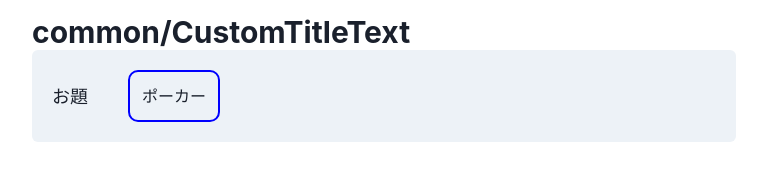
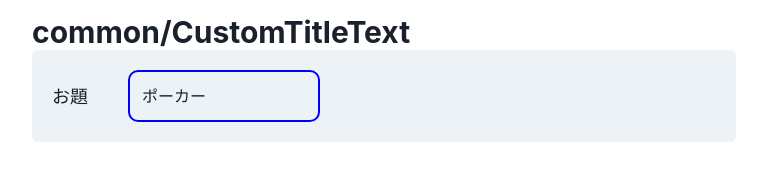
Before and after one commit to hacku-chamomilla/doutankyohi-front-end, a Next.js app: page /components in a window 1280 px wide. Shown: the part 280-452 px from the top of the page, without its empty margins (256-1023 px from the left). Built offline with nearby package versions, Linux system fonts and the light colour scheme.

Commit message:
style: 色々

```diff
--- a/src/components/common/CustomTitleText.tsx
+++ b/src/components/common/CustomTitleText.tsx
@@ -10,7 +10,14 @@ export const CustomTitleText = ({ title, text }: Props) => {
   return (
     <HStack spacing="40px">
       <Text fontSize="lg">{title}</Text>
-      <Box borderWidth="2px" borderColor="blue" borderRadius={10} p={3}>
+      <Box
+        borderWidth="2px"
+        borderColor="blue"
+        borderRadius={10}
+        p={3}
+        minW={48}
+        minH={12}
+      >
         {text}
       </Box>
     </HStack>
--- a/src/components/game/DeleteHintOtherMasterUI.tsx
+++ b/src/components/game/DeleteHintOtherMasterUI.tsx
@@ -41,6 +41,7 @@ export const DeleteHintOtherMasterUI = ({ hintList, setStep }: Props) => {
           <Image src="https://bit.ly/3ZbrlSt" alt="deco4" boxSize="40px" />
         </HStack>
       </Center>
+      <VSpacer size={12} />
       <Button
         onClick={() => {
           FetchStep(setStep, router, room.id);
@@ -48,9 +49,7 @@ export const DeleteHintOtherMasterUI = ({ hintList, setStep }: Props) => {
       >
         更新
       </Button>
-      <VSpacer size={20} />
-      <Text fontSize={24}>被ったヒントを見つけましょう</Text>
-      <VSpacer size={20} />
+      <VSpacer size={12} />
       <VStack spacing={4} align="stretch">
         {hintList.map((hint, i) => {
           return (
--- a/src/components/game/DiscussJudgeAns.tsx
+++ b/src/components/game/DiscussJudgeAns.tsx
@@ -2,7 +2,7 @@ import { useRouter } from "next/router";
 import React, { Dispatch, SetStateAction } from "react";
 import { useRecoilValue } from "recoil";
 
-import { Button, Center, Text, VStack } from "@chakra-ui/react";
+import { Button, Center, HStack, Image, Text, VStack } from "@chakra-ui/react";
 
 import { RecoilRoom } from "@/store/Recoil";
 
@@ -32,7 +32,11 @@ export const DiscussJudgeAns = ({ theme, answer, setStep }: Props) => {
           <VSpacer size={12} />
           <Button onClick={handleUpdate}>更新</Button>
           <VSpacer size={12} />
-          <Text fontSize={24}>ゲッサーの答えが正解か話し合おう!</Text>
+          <HStack>
+            <Image src="https://bit.ly/3xOfFsI" alt="deco8" boxSize="50px" />
+            <Text fontSize={24}>ゲッサーの答えが正解か話し合おう!</Text>
+            <Image src="https://bit.ly/3xOfFsI" alt="deco8" boxSize="50px" />
+          </HStack>
           <VSpacer size={12} />
           <CustomTitleText title={"お題"} text={theme} />
           <VSpacer size={8} />
--- a/src/components/game/HowToDecideTheme.tsx
+++ b/src/components/game/HowToDecideTheme.tsx
@@ -6,6 +6,8 @@ import { useRecoilValue } from "recoil";
 import {
   Button,
   Center,
+  HStack,
+  Image,
   Radio,
   RadioGroup,
   Text,
@@ -52,7 +54,11 @@ export const HowToDecideTheme = ({ setStep }: Props) => {
       <Center>
         <VStack>
           <VSpacer size={8} />
-          <Text fontSize="xl">あなたはヒントホルダーです！</Text>
+          <HStack>
+            <Image src="https://bit.ly/3xLp0kK" alt="deco6" boxSize="50px" />
+            <Text fontSize="xl">あなたはヒントホルダーです！</Text>
+            <Image src="https://bit.ly/3XQ6KBu" alt="deco7" boxSize="50px" />
+          </HStack>
           <VSpacer size={12} />
           <Text fontSize="xl">お題の決定方法</Text>
           <VSpacer size={12} />
--- a/src/components/game/InputHint.tsx
+++ b/src/components/game/InputHint.tsx
@@ -3,7 +3,15 @@ import { useRouter } from "next/router";
 import React, { Dispatch, SetStateAction, useState } from "react";
 import { useRecoilValue } from "recoil";
 
-import { Button, Center, Input, Text, VStack } from "@chakra-ui/react";
+import {
+  Button,
+  Center,
+  HStack,
+  Image,
+  Input,
+  Text,
+  VStack,
+} from "@chakra-ui/react";
 
 import { CustomTitleText } from "@/components/common/CustomTitleText";
 import { VSpacer } from "@/components/common/Spacer";
@@ -48,7 +56,11 @@ export const InputHint = ({ theme, setStep }: Props) => {
     <>
       <Center>
         <VStack>
-          <Text fontSize="xl">あなたはヒントホルダーです！</Text>
+          <HStack>
+            <Image src="https://bit.ly/3xLp0kK" alt="deco6" boxSize="50px" />
+            <Text fontSize="xl">あなたはヒントホルダーです！</Text>
+            <Image src="https://bit.ly/3XQ6KBu" alt="deco7" boxSize="50px" />
+          </HStack>
           <VSpacer size={4} />
           <Text>ほかの人と被らないようにヒントを作成しましょう </Text>
           <VSpacer size={8} />
--- a/src/components/game/InputTheme.tsx
+++ b/src/components/game/InputTheme.tsx
@@ -3,7 +3,7 @@ import { useRouter } from "next/router";
 import React, { Dispatch, SetStateAction, useState } from "react";
 import { useRecoilValue } from "recoil";
 
-import { Button, Center, Text, VStack } from "@chakra-ui/react";
+import { Button, Center, HStack, Image, Text, VStack } from "@chakra-ui/react";
 
 import { VSpacer } from "@/components/common/Spacer";
 
@@ -48,7 +48,11 @@ export const InputTheme = ({ setStep }: Props) => {
     <>
       <Center>
         <VStack>
-          <Text fontSize="xl">あなたはヒントホルダーです！</Text>
+          <HStack>
+            <Image src="https://bit.ly/3xLp0kK" alt="deco6" boxSize="50px" />
+            <Text fontSize="xl">あなたはヒントホルダーです！</Text>
+            <Image src="https://bit.ly/3XQ6KBu" alt="deco7" boxSize="50px" />
+          </HStack>
           <VSpacer size={12} />
           <Text fontSize={20} fontStyle={"oblique"}>
             お題は入力されたものからランダムに選ばれます
--- a/src/components/game/ThinkingTheme.tsx
+++ b/src/components/game/ThinkingTheme.tsx
@@ -2,7 +2,7 @@ import { useRouter } from "next/router";
 import React, { Dispatch, SetStateAction } from "react";
 import { useRecoilValue } from "recoil";
 
-import { Button, Center, Text, VStack } from "@chakra-ui/react";
+import { Button, Center, HStack, Image, Text, VStack } from "@chakra-ui/react";
 
 import { VSpacer } from "@/components/common/Spacer";
 
@@ -25,7 +25,11 @@ export const ThinkingTheme = ({ setStep }: Props) => {
     <>
       <Center>
         <VStack>
-          <Text fontSize="xl">あなたはヒントホルダーです！</Text>
+          <HStack>
+            <Image src="https://bit.ly/3xLp0kK" alt="deco6" boxSize="50px" />
+            <Text fontSize="xl">あなたはヒントホルダーです！</Text>
+            <Image src="https://bit.ly/3XQ6KBu" alt="deco7" boxSize="50px" />
+          </HStack>
           <VSpacer size={12} />
           <Text fontSize={20} fontStyle={"oblique"}>
             お題の決め方を相談してください！
```
